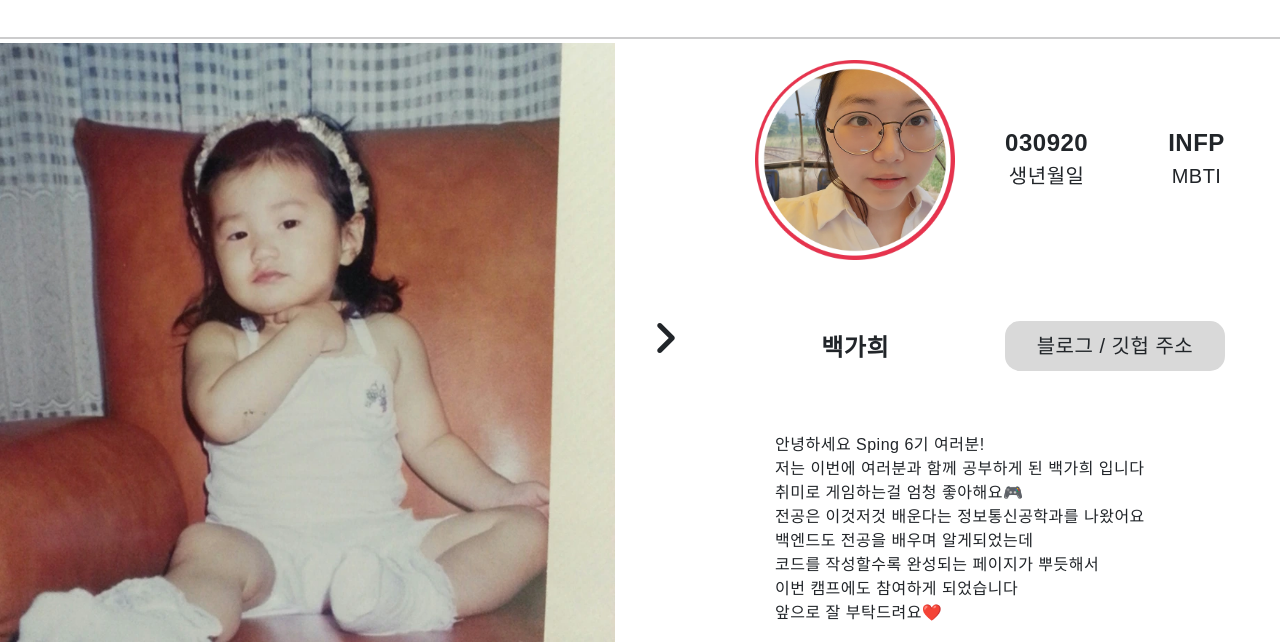
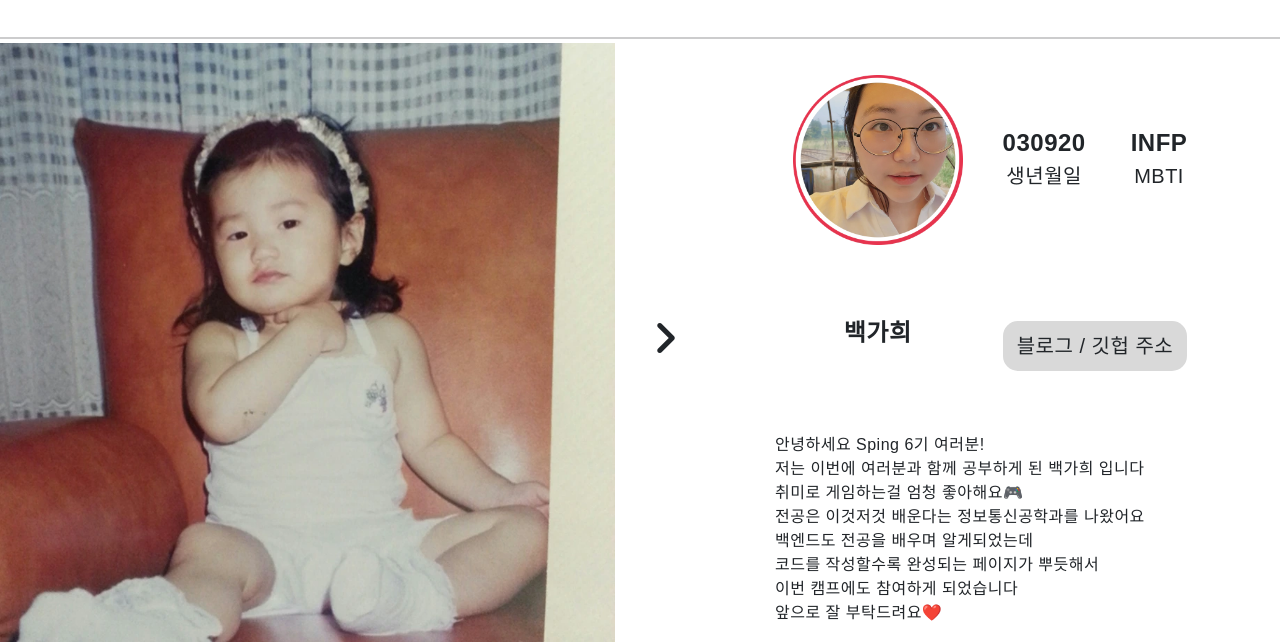
Before and after one commit to minjee2758/TeamIntroduction, a plain HTML site: page memberIntro.html in a window 1280 px wide. Shown: the part 124-766 px from the top of the page. Drawn offline with nearby package versions, Linux system fonts and the light colour scheme; no server answers; a web font is replaced by a local one.

Commit message:
간격 조정

```diff
--- a/memberIntro.css
+++ b/memberIntro.css
@@ -186,7 +186,7 @@ hr {
 }
 
 .basicInfo {
-    margin-right: 50px;
+    margin-right: 40px;
     flex-direction: column;
     /* 내부 요소를 세로 정렬 */
     text-align: center;
@@ -200,7 +200,7 @@ hr {
 
 .otherInfo1 {
     display: flex;
-    gap: 80px;
+    gap: 45px;
     margin-bottom: 110px;
 }
 
@@ -211,7 +211,7 @@ hr {
 }
 
 .profileImage>img {
-    width: 200px;
+    width: 170px;
     margin-bottom: 70px;
 }
 
--- a/memberIntro.html
+++ b/memberIntro.html
@@ -89,11 +89,11 @@
                 </div>
                 <div class="otherInfo">
                     <div class="otherInfo1">
-                        <div class="birth">
+                        <div class="inner">
                             <span class="BoldText">030920</span>
                             <p>생년월일</p>
                         </div>
-                        <div class="MBTI">
+                        <div class="inner">
                             <span class="BoldText">INFP</span>
                             <p>MBTI</p>
                         </div>
```
